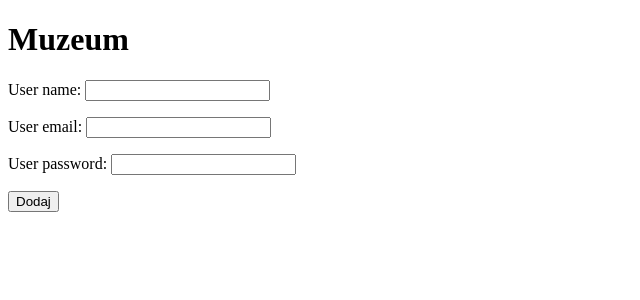
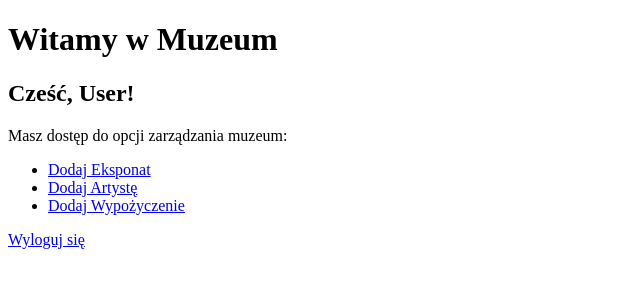
Before and after one commit to jk459398/muzeumdziala, a Django app: page / in a window 1280 px wide. Shown: the top 300 px of the page, without its empty margins (0-640 px from the left). Run offline with Django 5.2, Linux system fonts and the light colour scheme; a user stored in the database is signed in; parts of the project's set-up code (start-up, migrations or seed data) failed here and were passed over.

Commit message:
wiadomosc

```diff
--- a/muzeum/muzeum/urls.py
+++ b/muzeum/muzeum/urls.py
@@ -5,9 +5,12 @@ from django.contrib.auth import views as auth_view
 from django.urls import include
 urlpatterns = [
     path('admin/', admin.site.urls),
+    path('', views.home_view, name='home'),
     path('', views.start_view, name='start_form'),  # Zamiast 'home', przypisujemy do 'start_view'
     path('login/', views.login_view, name='login'),
     path('start/', views.start_view, name='start_form'),
     path('add_exhibit/', views.add_exhibit, name='add_exhibit'),
+    path('add_artist/', views.add_artist, name='add_artist'),
+    path('add_loan/', views.add_loan, name='add_loan'),
     # path('logout/', auth_views.LogoutView.as_view(), name='logout'),  # Odkomentuj, jeśli potrzebne
 ]
--- a/muzeum/muzeum_app/templates/muzeum_app/add_exhibit.html
+++ b/muzeum/muzeum_app/templates/muzeum_app/add_exhibit.html
@@ -2,16 +2,62 @@
 <html lang="en">
 <head>
     <meta charset="UTF-8">
-    <title>Muzeum</title>
+    <meta name="viewport" content="width=device-width, initial-scale=1.0">
+    <title>Muzeum - Dodaj Eksponat</title>
+    <!-- Dodanie linku do Bootstrap -->
+    <link href="https://cdn.jsdelivr.net/npm/bootstrap@5.3.0-alpha1/dist/css/bootstrap.min.css" rel="stylesheet">
 </head>
 <body>
-    <h1>Muzeum</h1>
-    <form method="POST">
-        {% csrf_token %}
-        {{ form.as_p }}
 
-        <button type="submit">Dodaj</button>
-    </form>
-    {% comment %} <a href="{% url 'logout' %}">Wyloguj się</a> {% endcomment %}
+    <div class="container mt-5">
+        <h1 class="text-center">Dodaj Eksponat</h1>
+
+        <!-- Formularz -->
+        <form method="POST">
+            {% csrf_token %}
+
+            <div class="mb-3">
+                <label for="name" class="form-label">Nazwa eksponatu</label>
+                {{ form.name|add_class:"form-control" }} <!-- Przykład dla pola name, z dynamicznym dodawaniem klasy -->
+            </div>
+
+            <div class="mb-3">
+                <label for="artist" class="form-label">Artysta</label>
+                {{ form.artist|add_class:"form-control" }}
+            </div>
+
+            <div class="mb-3">
+                <label for="description" class="form-label">Opis</label>
+                {{ form.description|add_class:"form-control" }}
+            </div>
+
+            <div class="mb-3">
+                <label for="price" class="form-label">Cena</label>
+                {{ form.price|add_class:"form-control" }}
+            </div>
+
+            <div class="mb-3">
+                <label for="quantity" class="form-label">Liczba sztuk</label>
+                {{ form.quantity|add_class:"form-control" }} <!-- Możliwość wpisania liczby -->
+            </div>
+
+            <div class="mb-3">
+                <label for="availability" class="form-label">Dostępność</label>
+                <select class="form-select" name="availability" id="availability">
+                    <option value="available">Dostępny</option>
+                    <option value="out_of_stock">Niedostępny</option>
+                </select>
+            </div>
+
+            <!-- Przyciski -->
+            <div class="d-flex justify-content-between">
+                <button type="submit" class="btn btn-primary">Dodaj</button>
+                <a href="{% url 'index' %}" class="btn btn-secondary">Powrót do strony głównej</a>
+            </div>
+        </form>
+    </div>
+
+    <!-- Skrypty do działania Bootstrap -->
+    <script src="https://cdn.jsdelivr.net/npm/bootstrap@5.3.0-alpha1/dist/js/bootstrap.bundle.min.js"></script>
 </body>
 </html>
--- /dev/null
+++ b/muzeum/muzeum_app/templates/muzeum_app/home.html
@@ -0,0 +1,29 @@
+<!DOCTYPE html>
+<html lang="en">
+<head>
+    <meta charset="UTF-8">
+    <title>Home</title>
+</head>
+<body>
+    <h1>Witamy w Muzeum</h1>
+
+    {% if request.user.is_authenticated %}
+        <h2>Cześć, {{ request.user.username }}!</h2>
+        <p>Masz dostęp do opcji zarządzania muzeum:</p>
+        <ul>
+            <li><a href="{% url 'add_exhibit' %}">Dodaj Eksponat</a></li>
+            <li><a href="{% url 'add_artist' %}">Dodaj Artystę</a></li>
+            <li><a href="{% url 'add_loan' %}">Dodaj Wypożyczenie</a></li>
+        </ul>
+        <a href="{% url 'logout' %}">Wyloguj się</a>
+    {% else %}
+        <h2>Gość</h2>
+        <p>Możesz przeglądać listę eksponatów i artystów:</p>
+        <ul>
+            <li><a href="{% url 'exhibit_list' %}">Lista Eksponatów</a></li>
+            <li><a href="{% url 'artist_list' %}">Lista Artystów</a></li>
+        </ul>
+        <a href="{% url 'login' %}">Zaloguj się jako pracownik</a>
+    {% endif %}
+</body>
+</html>
--- a/muzeum/muzeum_app/views.py
+++ b/muzeum/muzeum_app/views.py
@@ -15,6 +15,11 @@ from django.contrib.auth import authenticate, login
 from django.contrib import messages
 
 
+def home_view(request):
+    # Widok dla gości i pracowników
+    exhibits = Exhibit.objects.all()
+    artists = Artist.objects.all()
+    return render(request, 'muzeum_app/home.html', {'exhibits': exhibits, 'artists': artists})
 
 def login_view(request):
     if request.method == 'POST':
@@ -27,6 +32,15 @@ def login_view(request):
         else:
             messages.error(request, 'Nieprawidłowy login lub hasło.')
     return render(request, 'muzeum_app/login.html')
+
+def exhibit_list(request):
+    exhibits = Exhibit.objects.all()
+    return render(request, 'muzeum_app/exhibit_list.html', {'exhibits': exhibits})
+
+def artist_list(request):
+    artists = Artist.objects.all()
+    return render(request, 'muzeum_app/artist_list.html', {'artists': artists})
+
 
 @login_required
 def add_exhibit(request):
```
Also changed, not shown: muzeum/muzeum_app/artist_list.html (added, +7 -0 lines), muzeum/muzeum_app/exhibit_list.html (added, +7 -0 lines).
